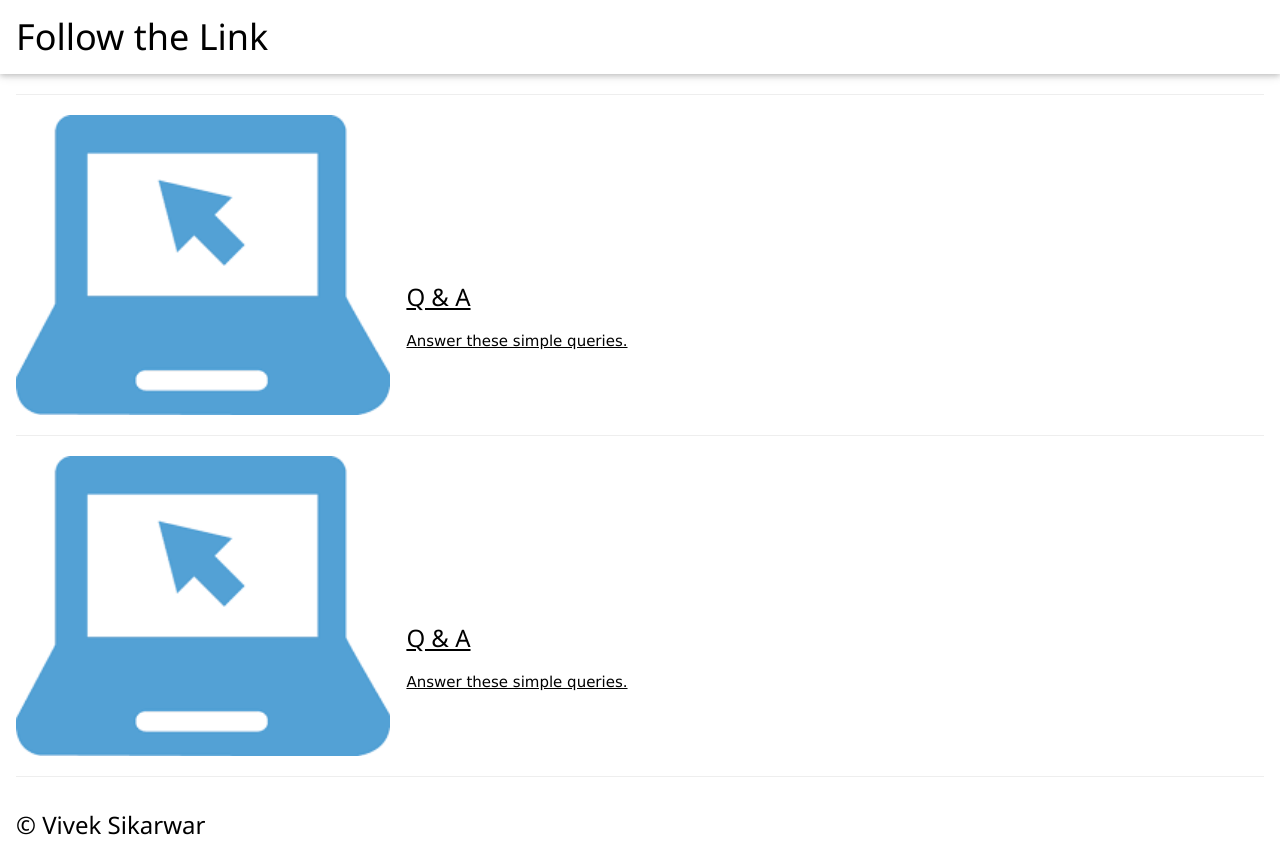
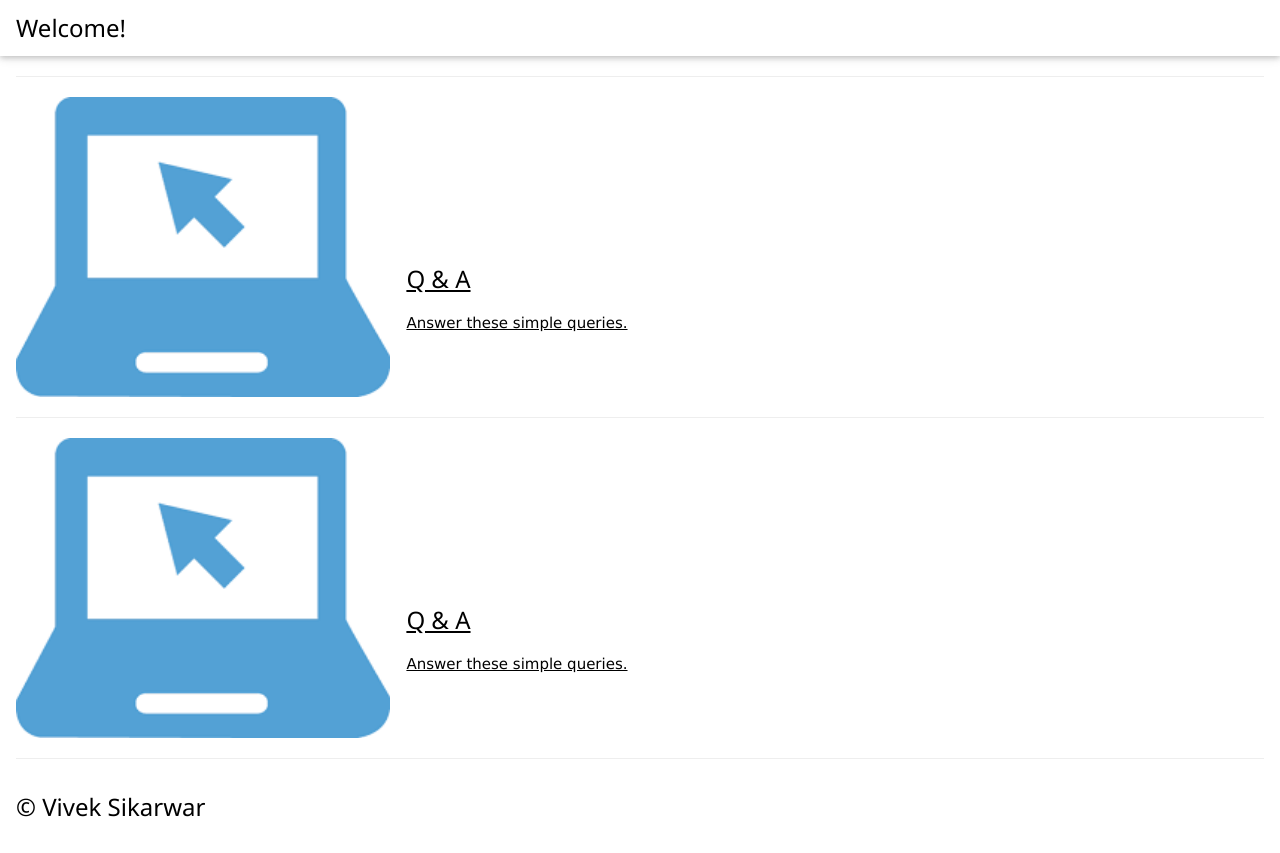
Before and after one commit to adhuliya/adhuliya.github.io, a plain HTML site: page vivek.html in a window 1280 px wide. Drawn offline with Linux system fonts and the light colour scheme.

Commit message:
semiautomated-update

```diff
--- a/vivek.html
+++ b/vivek.html
@@ -9,7 +9,7 @@
     <body>
 
         <div class="w3-container w3-card">
-            <h1>Follow the Link</h1>
+            <h3>Welcome!</h3>
         </div>
 
         <div class="w3-container">
```
